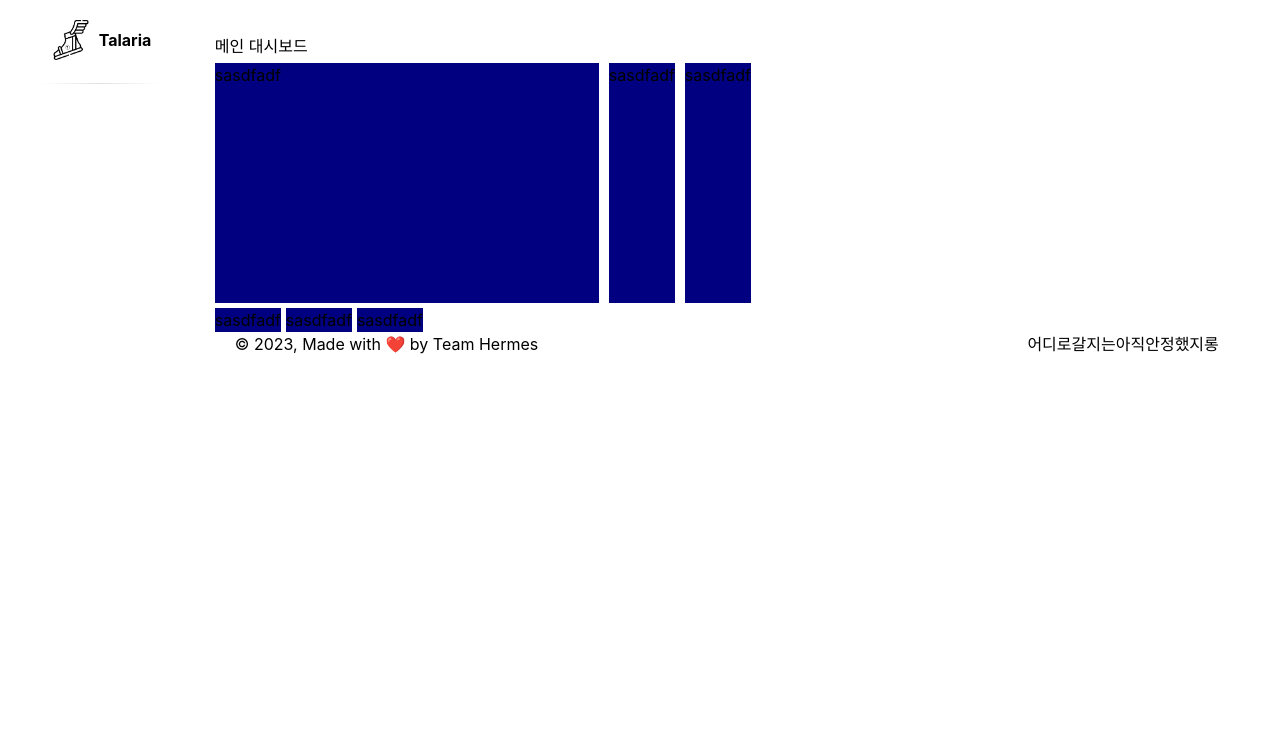
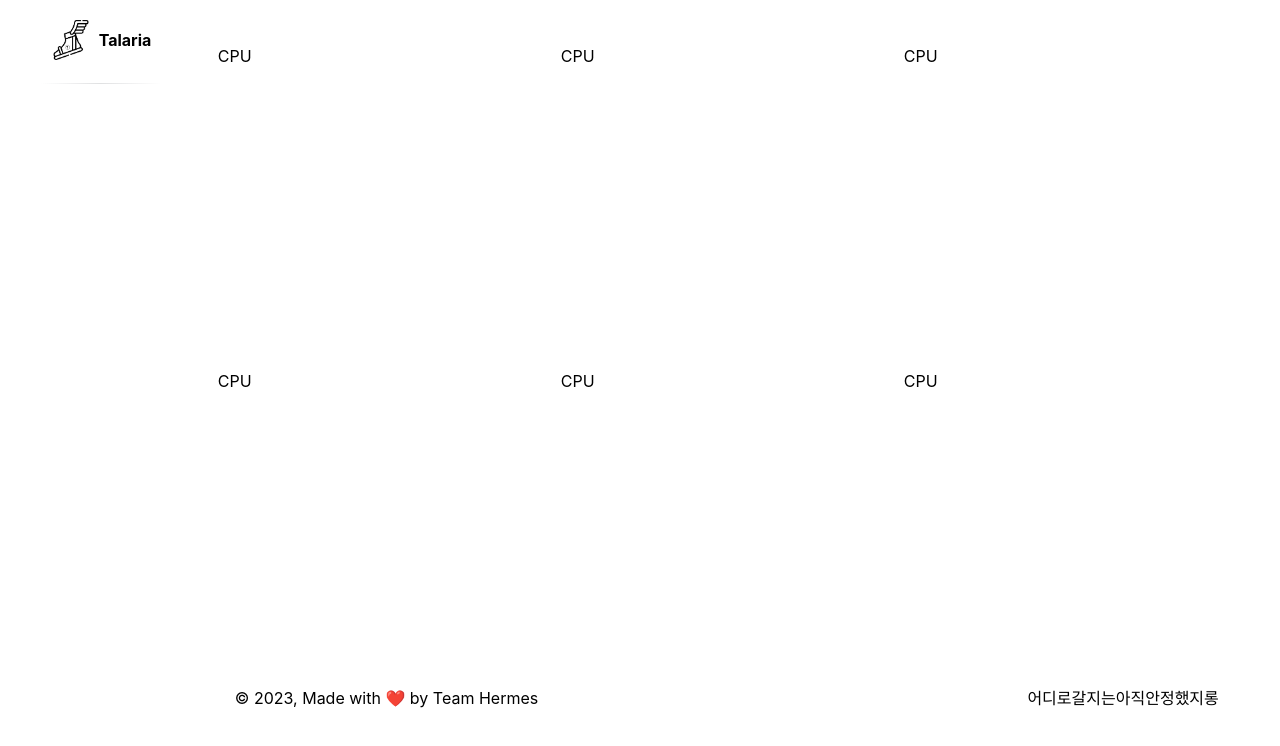
Before and after one commit to cvivis/Talaria, a React (Create React App) app in the folder frontend/: page /admin in a window 1280 px wide. Shown: the top 746 px of the page. Built offline with nearby package versions, Linux system fonts and the light colour scheme.

Commit message:
:pencil2: Fix: Add Admin dashboard frame

```diff
--- a/frontend/src/components/admin/MainChart.js
+++ b/frontend/src/components/admin/MainChart.js
@@ -10,18 +10,18 @@ import Chart6 from "../dashboard/chart6";
 
 const MainChart = () => {
     return (
-        <Box bgColor={"white"}>
-            <Text>메인 대시보드</Text>
-            <Flex gap={10} mt={5}>
+        <Box borderRadius="20px" mt={2}>
+            <Flex gap={10} pr={5} pt={5}>
                 <Chart1></Chart1>
                 <Chart2></Chart2>
                 <Chart3></Chart3>
             </Flex>
-            <Flex gap={5} mt={5}>
-                <Chart4></Chart4>
-                <Chart5></Chart5>
-                <Chart6></Chart6>
+            <Flex gap={10} pr={5} pt={5}>
+                <Chart1></Chart1>
+                <Chart2></Chart2>
+                <Chart3></Chart3>
             </Flex>
+
         </Box>
     );
 };
--- a/frontend/src/components/dashboard/chart1.js
+++ b/frontend/src/components/dashboard/chart1.js
@@ -1,12 +1,12 @@
-import { Box } from "@chakra-ui/react";
+import { Box,Text } from "@chakra-ui/react";
 import { useEffect, useState } from "react";
 
 function Chart1() {
 
     return (
         <>
-        <Box bg='navy' w='30vw' h='30vh'>
-            sasdfadf
+        <Box bg='white' w='36vw' h='40vh' borderRadius="20px"  boxShadow="lg">
+            <Text p={3}>CPU</Text>
         </Box>
         </>
 
--- a/frontend/src/components/dashboard/chart2.js
+++ b/frontend/src/components/dashboard/chart2.js
@@ -1,11 +1,11 @@
 import { useEffect, useState } from "react";
-import { Box } from "@chakra-ui/react";
+import { Box , Text } from "@chakra-ui/react";
 function Chart2() {
 
     return (
         <>
-        <Box bg='navy'>
-            sasdfadf
+        <Box bg='white' w='36vw' h='40vh' borderRadius="20px"  boxShadow="lg">
+            <Text p={3}>CPU</Text>
         </Box>
         </>
     );
--- a/frontend/src/components/dashboard/chart3.js
+++ b/frontend/src/components/dashboard/chart3.js
@@ -1,11 +1,11 @@
 import { useEffect, useState } from "react";
-import { Box } from "@chakra-ui/react";
+import { Box,Text } from "@chakra-ui/react";
 function Chart3() {
 
     return (
         <>
-        <Box bg='navy'>
-            sasdfadf
+        <Box bg='white' w='36vw' h='40vh' borderRadius="20px"  boxShadow="lg">
+            <Text p={3}>CPU</Text>
         </Box>
         </>
     );
--- a/frontend/src/components/dashboard/chart4.js
+++ b/frontend/src/components/dashboard/chart4.js
@@ -1,11 +1,11 @@
 import { useEffect, useState } from "react";
-import { Box } from "@chakra-ui/react";
+import { Box,Text } from "@chakra-ui/react";
 function Chart4() {
 
     return (
         <>
-        <Box bg='navy'>
-            sasdfadf
+        <Box bg='white' w='36vw' h='40vh' borderRadius="20px"  boxShadow="lg">
+            <Text p={3}>CPU</Text>
         </Box>
         </>
     );
--- a/frontend/src/components/dashboard/chart5.js
+++ b/frontend/src/components/dashboard/chart5.js
@@ -1,11 +1,11 @@
 import { useEffect, useState } from "react";
-import { Box } from "@chakra-ui/react";
+import { Box,Text } from "@chakra-ui/react";
 function Chart5() {
 
     return (
         <>
-        <Box bg='navy'>
-            sasdfadf
+        <Box bg='white' w='36vw' h='40vh' borderRadius="20px"  boxShadow="lg">
+            <Text p={3}>CPU</Text>
         </Box>
         </>
     );
--- a/frontend/src/components/dashboard/chart6.js
+++ b/frontend/src/components/dashboard/chart6.js
@@ -1,11 +1,11 @@
 import { useEffect, useState } from "react";
-import { Box } from "@chakra-ui/react";
+import { Box,Text } from "@chakra-ui/react";
 function Chart6() {
 
     return (
         <>
-        <Box bg='navy'>
-            sasdfadf
+        <Box bg='white' w='36vw' h='40vh' borderRadius="20px"  boxShadow="lg">
+            <Text p={3}>CPU</Text>
         </Box>
         </>
     );
--- a/frontend/src/layouts/Admin.js
+++ b/frontend/src/layouts/Admin.js
@@ -13,7 +13,7 @@ function Admin() {
     const location = useLocation();
 
 
-    const [mainCategory, setMainCategory] = useState("API Products");
+    const [mainCategory, setMainCategory] = useState("대시 보드");
     const [secondCategory, setSecondCategory] = useState("");
     const [thirdCategory, setThirdCategory] = useState("");
 
```
